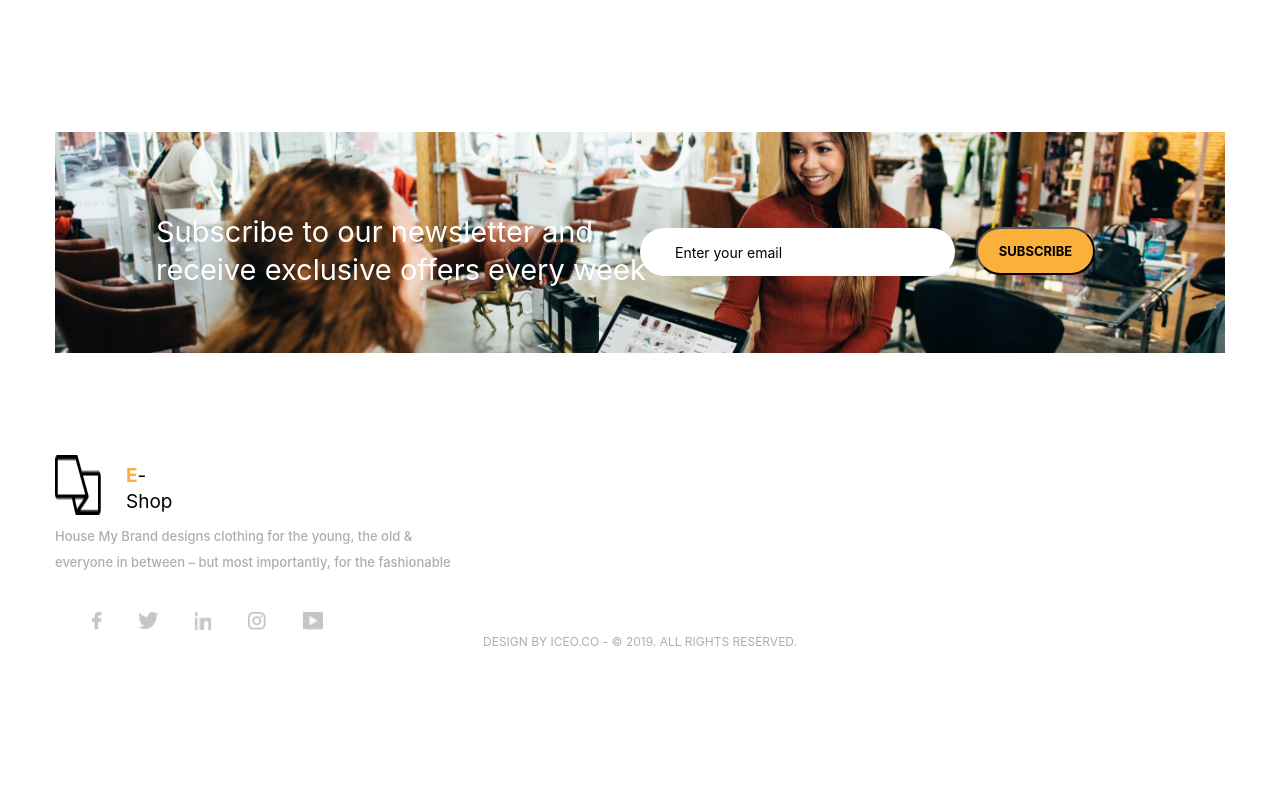
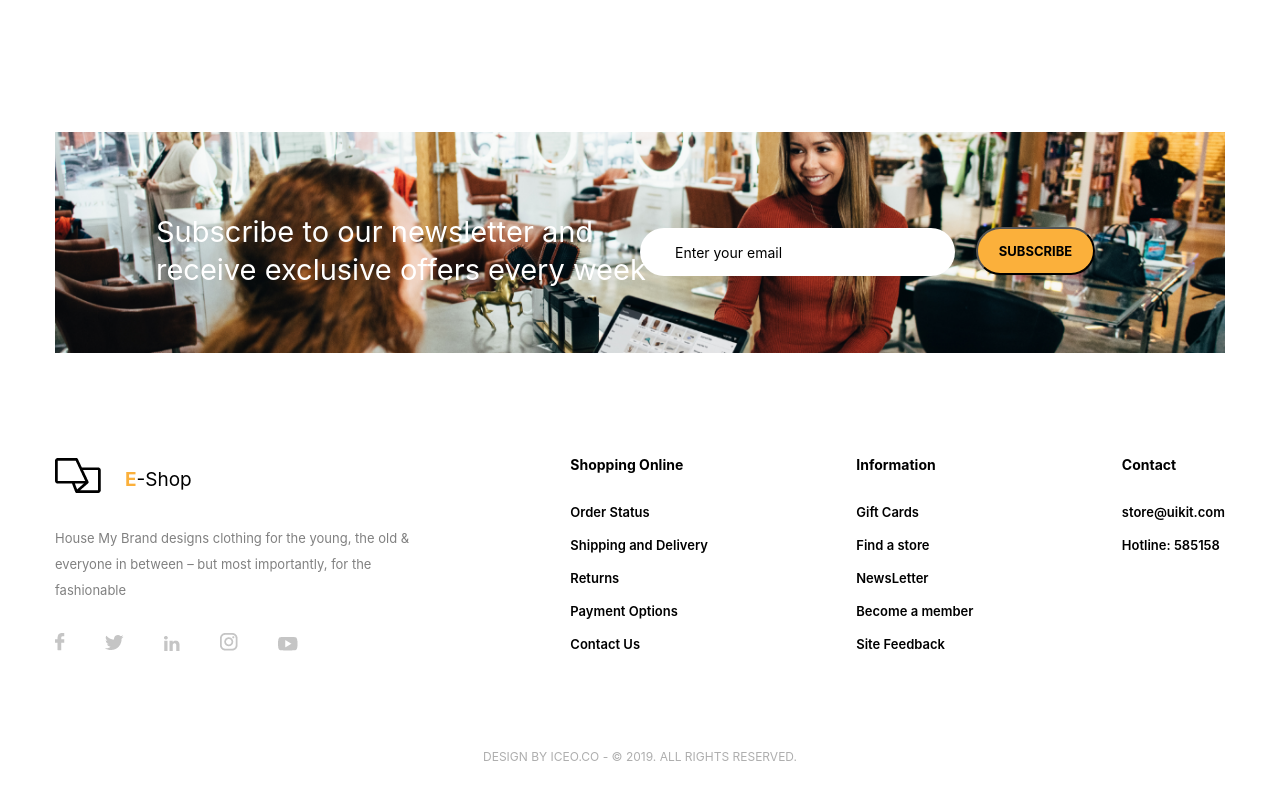
Before and after one commit to LabiMurati/Eshop, a React (Create React App) app: page / in a window 1280 px wide. Shown: the part 1971-2764 px from the top of the page. Before the commit the page ends 2625 px from the top, so only its background shows below. Built offline with nearby package versions, Linux system fonts and the light colour scheme.

Commit message:
Footer it's done

```diff
--- a/src/components/Footer/Footer.scss
+++ b/src/components/Footer/Footer.scss
@@ -1,45 +1,52 @@
 .Footer {
   width: 100%;
-  p {
-    width: 100%;
+  margin-top: 103px;
+  &_wrap {
+    display: flex;
+    justify-content: space-between;
+    margin-bottom: 50px;
+  }
+  &__first {
+    p {
+      max-width: 367px;
+      font-size: 13px;
+      color: #808080;
+      margin: 30px 0px;
+      line-height: 26px;
+    }
+    b {
+      color: #fbb03b;
+    }
+    img {
+      margin-right: 40px;
+    }
+  }
+  ul {
+    h3 {
+      font-size: 14px;
+      font-weight: 700;
+      color: #000;
+      margin-bottom: 34px;
+    }
+    li {
+      color: #000;
+      font-weight: 600;
+      margin-bottom: 20px;
+      line-height: 13px;
+      font-size: 13px;
+    }
+  }
+  h5 {
     text-align: center;
+    color: #aeaeae;
     font-size: 12px;
-    color: #aeaeae;
-    line-height: 24px;
+    padding: 30px 0px;
+  }
+  h2 {
+    position: absolute;
+    padding-left: 70px;
+    font-size: 19px;
+    line-height: 26px;
+    margin-top: 9px;
   }
 }
-.footer__left {
-  margin-top: 168px;
-  color: rgba($color: #000000, $alpha: 0.2);
-  p {
-    text-align: left;
-    width: 397px;
-    font-size: 13px;
-    line-height: 26px;
-    font-weight: 500;
-  }
-}
-.footer__icons {
-  display: flex;
-  justify-content: left;
-  img {
-    margin-top: 37px;
-    padding-left: 37px;
-    object-fit: cover;
-  }
-}
-.logo {
-  position: absolute;
-  padding-top: 100px;
-  display: flex;
-  h2 {
-    width: 60px;
-    font-size: 19px;
-    line-height: 26px;
-    padding-top: 8px;
-    margin-left: 25px;
-  }
-  b {
-    color: #fbb03b;
-  }
-}
--- a/src/components/Footer/Footer.tsx
+++ b/src/components/Footer/Footer.tsx
@@ -2,7 +2,7 @@ import React from 'react'
 
 //styles
 import './Footer.scss'
-//images
+
 import facebook from './../../assets/images/facebook-footer.png';
 import twitter from './../../assets/images/twitter-footer.png';
 import linkedin from './../../assets/images/004-linkedin-logo.png';
@@ -11,29 +11,48 @@ import youtube from './../../assets/images/youtube-footer.png';
 import icon from './../../assets/images/icon-footer.png';
 
 
-
 export const Footer = () => {
     return (
         <div className="Footer">
-            <section className="block_section footer_section">
-                <div className="container">
-                    <div className="logo">
-                    <img src={icon}  alt="icon"/>
-                    <h2><b>E</b>-Shop</h2>
+            <div className="container">
+                <div className="Footer_wrap">
+                    <div className="Footer__first">
+                        <h2><b>E</b>-Shop</h2>
+                        <img src={icon} alt="" />
+                        <p>House My Brand designs clothing for the young, the old &
+                        everyone in between – but most importantly, for the fashionable</p>
+                        <div className="Footer__icons">
+                            <img src={facebook} alt="fb" />
+                            <img src={twitter} alt="tw" />
+                            <img src={linkedin} alt="ln" />
+                            <img src={instagram} alt="ig" />
+                            <img src={youtube} alt="yt" />
+                        </div>
                     </div>
-                    <div className="footer__left">
-                         <p>House My Brand  designs clothing for the young, the old & everyone in between – but most importantly, for the fashionable</p>
-                    </div>
-                    <div className="footer__icons">
-                    <img src={facebook}  alt="fb"/>
-                    <img src={twitter}  alt="tw"/>
-                     <img src={linkedin} alt="inn"/>
-                    <img src={instagram}  alt="ig"/>
-                    <img src={youtube}  alt="yt"/>
-                    </div>
+                    <ul>
+                        <h3>Shopping Online</h3>
+                        <li>Order Status</li>
+                        <li>Shipping and Delivery</li>
+                        <li>Returns</li>
+                        <li>Payment Options</li>
+                        <li>Contact Us</li>
+                    </ul>
+                    <ul>
+                        <h3>Information</h3>
+                        <li>Gift Cards</li>
+                        <li>Find a store</li>
+                        <li>NewsLetter</li>
+                        <li>Become a member</li>
+                        <li>Site Feedback</li>
+                    </ul>
+                    <ul>
+                        <h3>Contact</h3>
+                        <li>store@uikit.com</li>
+                        <li>Hotline: 585158</li>
+                    </ul>
                 </div>
-            </section>
-            <p>DESIGN BY ICEO.CO - © 2019. ALL RIGHTS RESERVED.</p>
+            </div>
+            <h5>DESIGN BY ICEO.CO - © 2019. ALL RIGHTS RESERVED.</h5>
         </div>
     )
 }
```
